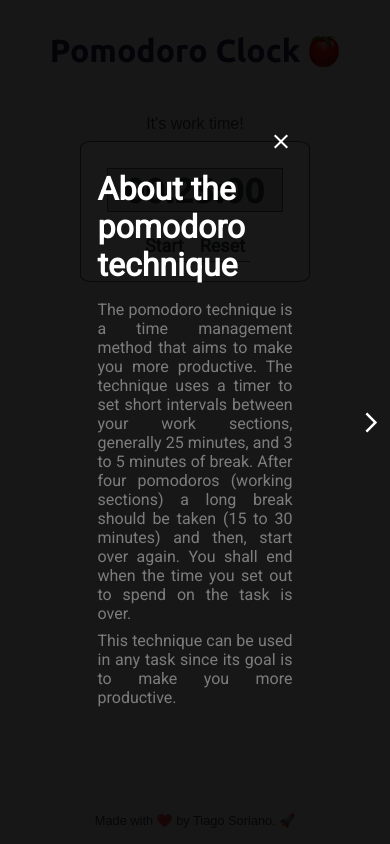
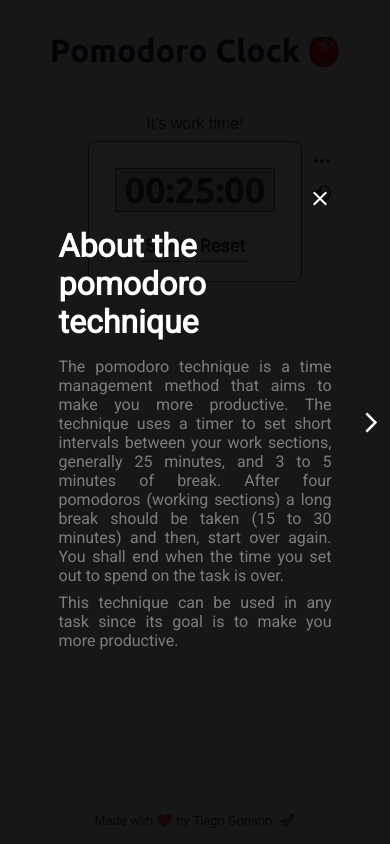
Before and after one commit to tiago-web/Pomodoro-Clock, a React (Create React App) app: page / in a window 390 px wide. Built offline with nearby package versions, Linux system fonts and the light colour scheme.

Commit message:
Finish settings and volume control

```diff
--- a/src/App.css
+++ b/src/App.css
@@ -35,3 +35,21 @@ h5,
 h6 {
 	font-family: Ubuntu;
 }
+
+.App main {
+	display: grid;
+	margin: auto;
+	/* width: 50%; */
+	justify-content: center;
+	grid-template-columns: 1fr 230px 1fr;
+	grid-template-rows: 1fr;
+	grid-template-areas: ". CL ST";
+}
+
+.App main #clock {
+	grid-area: CL;
+}
+
+.App main #settings {
+	grid-area: ST;
+}
--- a/src/App.js
+++ b/src/App.js
@@ -4,6 +4,7 @@ import Header from "./components/Header/index";
 import Footer from "./components/Footer/index";
 import AboutModal from "./components/Modal/AboutModal/index";
 import IntervalsModal from "./components/Modal/IntervalsModal/index";
+import Settings from "./components/Settings/index";
 
 import "./App.css";
 
@@ -42,6 +43,17 @@ const App = () => {
 	return (
 		<div className="App">
 			<Header intervalStatus={intervalStatus} />
+			<main>
+				<Clock
+					setPomodoroCount={setPomodoroCount}
+					setBreakTime={setBreakTime}
+					breakTime={breakTime}
+					intervalStatus={intervalStatus}
+					intervals={intervals}
+				/>
+				<Settings setModalsController={setModalsController} />
+			</main>
+			<Footer />
 			<AboutModal
 				modalsController={modalsController}
 				setModalsController={setModalsController}
@@ -51,14 +63,6 @@ const App = () => {
 				setModalsController={setModalsController}
 				setIntervals={setIntervals}
 			/>
-			<Clock
-				setPomodoroCount={setPomodoroCount}
-				setBreakTime={setBreakTime}
-				breakTime={breakTime}
-				intervalStatus={intervalStatus}
-				intervals={intervals}
-			/>
-			<Footer />
 		</div>
 	);
 };
--- a/src/components/Audio/Audio.js
+++ b/src/components/Audio/Audio.js
@@ -10,6 +10,7 @@ export default () => {
 
 export const useAudio = () => {
 	const [isPlayingAudio, setIsPlayingAudio] = useState(false);
+	const [volume, setVolume] = useState(0.5);
 
 	useEffect(() => {
 		const audio = document.getElementById("audio");
@@ -17,5 +18,11 @@ export const useAudio = () => {
 		isPlayingAudio ? audio.play() : audio.pause();
 	}, [isPlayingAudio]);
 
-	return { setIsPlayingAudio };
+	useEffect(() => {
+		const audio = document.getElementById("audio");
+
+		audio.volume = volume;
+	}, [volume]);
+
+	return { setIsPlayingAudio, setVolume };
 };
--- a/src/components/Modal/AboutModal/index.js
+++ b/src/components/Modal/AboutModal/index.js
@@ -29,7 +29,7 @@ const AboutModal = props => {
 				});
 			}
 		});
-	}, []);
+	}, [setModalsController]);
 
 	return (
 		<Modal
--- a/src/components/Modal/AboutModal/styles.css
+++ b/src/components/Modal/AboutModal/styles.css
@@ -27,6 +27,12 @@
 	margin: auto;
 }
 
+@media only screen and (max-width: 900px) {
+	.about-modal .modal-content {
+		width: 70%;
+	}
+}
+
 .about-modal h1 {
 	display: flex;
 	flex-direction: column;
@@ -51,17 +57,16 @@
 	justify-content: flex-end;
 }
 
-.about-modal .modal-close-icon svg {
+.about-modal svg {
 	color: #fff;
-	cursor: pointer;
 	width: 24px;
 	height: 24px;
+	border-radius: 100%;
+	cursor: pointer;
 }
 
 .about-modal svg:hover {
-	cursor: pointer;
 	background-color: #53535375;
-	border-radius: 100%;
 }
 
 .about-modal .modal-next-page-icon {
@@ -71,9 +76,6 @@
 
 .about-modal .modal-next-page-icon svg {
 	margin: auto;
-	color: #fff;
-	width: 24px;
-	height: 24px;
 }
 
 .about-modal .invisible-div {
--- a/src/components/Modal/IntervalsModal/index.js
+++ b/src/components/Modal/IntervalsModal/index.js
@@ -2,7 +2,7 @@ import React, { useState, useEffect } from "react";
 import Modal from "react-modal";
 import "./styles.css";
 
-import Snackbar, { useSnackBar } from "../../Snackbar/index";
+import Snackbar from "../../Snackbar/index";
 
 import TextField from "@material-ui/core/TextField";
 import Button from "@material-ui/core/Button";
@@ -48,7 +48,7 @@ const IntervalsModal = props => {
 		},
 	]);
 
-	const [, setConfirmSubmition] = useSnackBar();
+	const [confirmSubmition, setConfirmSubmition] = useState(false);
 
 	useEffect(() => {
 		window.addEventListener("keydown", ({ key }) => {
@@ -62,7 +62,6 @@ const IntervalsModal = props => {
 	}, []);
 
 	const handleChange = e => {
-		setConfirmSubmition(true);
 		const { name, value } = e.target;
 		const regex = /^[0-9\b]+$/;
 
@@ -118,6 +117,7 @@ const IntervalsModal = props => {
 
 		if (!error) {
 			setConfirmSubmition(true);
+
 			setIntervals(defaultTimes => ({
 				...defaultTimes,
 				...customTimingInSeconds,
@@ -135,6 +135,7 @@ const IntervalsModal = props => {
 	};
 
 	return (
+		<>
 			<Modal
 				isOpen={modalsController.isIntervalsModalOpen}
 				style={customStyles}
@@ -174,7 +175,7 @@ const IntervalsModal = props => {
 								}
 							/>
 						</div>
-					<h1>Sections form</h1>
+						<h1>Sections interval form</h1>
 						<p className="modal-description">
 							You can customize the number of minutes you would like to spend on
 							each task
@@ -203,11 +204,12 @@ const IntervalsModal = props => {
 								Confirm
 							</Button>
 						</form>
-					<Snackbar />
 					</div>
 					<div className="invisible-div"></div>
 				</div>
 			</Modal>
+			<Snackbar confirmSubmition={confirmSubmition} />
+		</>
 	);
 };
 
--- a/src/components/Modal/IntervalsModal/styles.css
+++ b/src/components/Modal/IntervalsModal/styles.css
@@ -25,6 +25,12 @@
 .interval-modal .modal-content {
 	width: 35%;
 	margin: auto;
+}
+
+@media only screen and (max-width: 900px) {
+	.interval-modal .modal-content {
+		width: 55%;
+	}
 }
 
 .interval-modal h1 {
@@ -69,17 +75,16 @@
 	justify-content: flex-end;
 }
 
-.interval-modal .modal-close-icon svg {
+.interval-modal svg {
 	color: #fff;
 	cursor: pointer;
 	width: 24px;
 	height: 24px;
+	border-radius: 100%;
 }
 
 .interval-modal svg:hover {
-	cursor: pointer;
 	background-color: #53535375;
-	border-radius: 100%;
 }
 
 .interval-modal .modal-previous-page-icon {
@@ -89,9 +94,6 @@
 
 .interval-modal .modal-previous-page-icon svg {
 	margin: auto;
-	color: #fff;
-	width: 24px;
-	height: 24px;
 }
 
 .interval-modal .invisible-div {
--- /dev/null
+++ b/src/components/Settings/Volume/index.js
@@ -0,0 +1,66 @@
+import React, { useState } from "react";
+import VolumeUpIcon from "@material-ui/icons/VolumeUp";
+import VolumeDownIcon from "@material-ui/icons/VolumeDown";
+import VolumeOffIcon from "@material-ui/icons/VolumeOff";
+import Slider from "@material-ui/core/Slider";
+
+import { useAudio } from "../../Audio/Audio";
+
+import "./styles.css";
+
+export default () => {
+	const [mouseOver, setMouseOver] = useState(false);
+	const [value, setValue] = useState(50);
+
+	const { setVolume } = useAudio();
+
+	const handleIconClick = () => {
+		const volume = value === 0 ? 50 : 0;
+		setValue(volume);
+		setVolume(volume / 100);
+	};
+
+	const handleIconDisplay = () => {
+		if (value <= 0) {
+			return (
+				<VolumeOffIcon
+					onClick={handleIconClick}
+					onMouseOver={() => setMouseOver(true)}
+				/>
+			);
+		} else if (value <= 40) {
+			return (
+				<VolumeDownIcon
+					onClick={handleIconClick}
+					onMouseOver={() => setMouseOver(true)}
+				/>
+			);
+		} else {
+			return (
+				<VolumeUpIcon
+					onClick={handleIconClick}
+					onMouseOver={() => setMouseOver(true)}
+				/>
+			);
+		}
+	};
+
+	const handleSliderChange = (event, newValue) => {
+		setValue(newValue);
+		setVolume(newValue / 100);
+	};
+
+	return (
+		<div className="volume-control" onMouseLeave={() => setMouseOver(false)}>
+			{handleIconDisplay()}
+			<Slider
+				value={typeof value === "number" ? value : 0}
+				onChange={handleSliderChange}
+				aria-labelledby="input-slider"
+				valueLabelFormat={() => value}
+				valueLabelDisplay="auto"
+				style={{ display: mouseOver ? "" : "none" }}
+			/>
+		</div>
+	);
+};
--- /dev/null
+++ b/src/components/Settings/Volume/styles.css
@@ -0,0 +1,9 @@
+.volume-control {
+	display: flex;
+	align-items: center;
+	max-width: 100px;
+}
+
+.MuiSlider-root {
+	margin-top: auto;
+}
--- /dev/null
+++ b/src/components/Settings/index.js
@@ -0,0 +1,21 @@
+import React from "react";
+import MoreHorizIcon from "@material-ui/icons/MoreHoriz";
+import VolumeIcon from "./Volume/index";
+
+import "./styles.css";
+
+export default ({ setModalsController }) => {
+	return (
+		<div id="settings">
+			<MoreHorizIcon
+				onClick={() =>
+					setModalsController(prevState => ({
+						...prevState,
+						isIntervalsModalOpen: true,
+					}))
+				}
+			/>
+			<VolumeIcon />
+		</div>
+	);
+};
--- /dev/null
+++ b/src/components/Settings/styles.css
@@ -0,0 +1,16 @@
+#settings {
+	margin-top: 8px;
+}
+
+#settings svg {
+	width: 24px;
+	height: 24px;
+	border-radius: 100%;
+	cursor: pointer;
+	display: flex;
+	margin: 8px 12px 0 0;
+}
+
+#settings svg:hover {
+	background-color: #fff;
+}
--- a/src/components/Snackbar/index.js
+++ b/src/components/Snackbar/index.js
@@ -2,28 +2,18 @@ import React, { useState, useEffect } from "react";
 
 import MuiAlert from "@material-ui/lab/Alert";
 import Snackbar from "@material-ui/core/Snackbar";
-import { makeStyles } from "@material-ui/core/styles";
 
 function Alert(props) {
-	return <MuiAlert elevation={6} variant="filled" {...props} />;
+	return (
+		<MuiAlert elevation={6} severity="success" variant="filled" {...props} />
+	);
 }
 
-const useStyles = makeStyles(theme => ({
-	root: {
-		width: "100%",
-		"& > * + *": {
-			marginTop: theme.spacing(2),
-		},
-	},
-}));
-
-export default () => {
-	const classes = useStyles();
-	const [confirmSubmition, setConfirmSubmition] = useSnackBar();
+export default ({ confirmSubmition }) => {
 	const [open, setOpen] = useState(false);
 
 	useEffect(() => {
-		console.log("test" + confirmSubmition);
+		setOpen(confirmSubmition);
 	}, [confirmSubmition]);
 
 	const handleClose = (event, reason) => {
@@ -31,43 +21,17 @@ export default () => {
 			return;
 		}
 
-		setConfirmSubmition(false);
+		setOpen(false);
 	};
 
 	return (
-		<div className={classes.root}>
-			<Snackbar
-				open={confirmSubmition}
-				autoHideDuration={6000}
-				onClose={handleClose}
-			>
-				<Alert onClose={handleClose} severity="success">
-					This is a success message!
-				</Alert>
-			</Snackbar>
-		</div>
+		<Snackbar
+			open={open}
+			anchorOrigin={{ vertical: "top", horizontal: "right" }}
+			autoHideDuration={3000}
+			onClose={handleClose}
+		>
+			<Alert onClose={handleClose}>Intervals customized successfully!</Alert>
+		</Snackbar>
 	);
 };
-
-export const useSnackBar = () => {
-	const [confirmSubmition, setConfirmSubmition] = useState(false);
-
-	useEffect(() => {
-		console.log(confirmSubmition);
-
-		setConfirmSubmition(confirmSubmition);
-	}, [confirmSubmition]);
-	return [confirmSubmition, setConfirmSubmition];
-};
-
-// export const useAudio = () => {
-// 	const [isPlayingAudio, setIsPlayingAudio] = useState(false);
-
-// 	useEffect(() => {
-// 		const audio = document.getElementById("audio");
-
-// 		isPlayingAudio ? audio.play() : audio.pause();
-// 	}, [isPlayingAudio]);
-
-// 	return { isPlayingAudio, setIsPlayingAudio };
-// };
```
Lines whose indentation alone changed are shown as unchanged.
